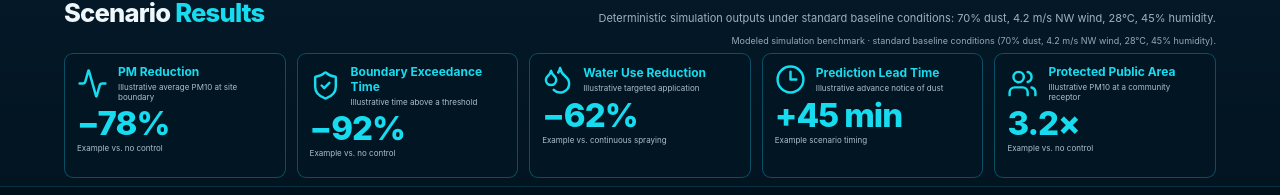
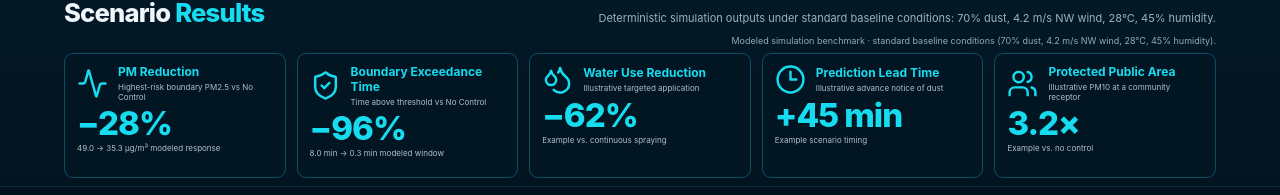
Before and after one commit to meherabmehu/DustTwin, a React (Vite) app: page /results in a window 1280 px wide. Shown: the part 398-593 px from the top of the page. Built offline with nearby package versions, Linux system fonts and the light colour scheme.

Commit message:
calculating PM and exceedance reductions

```diff
--- a/src/pages/Results.tsx
+++ b/src/pages/Results.tsx
@@ -16,20 +16,34 @@ const comparisonBars = [{ label: 'Illustrative', baseline: 48, continuous: 18, r
 const waterBars = [{ label: 'L / day', baseline: 0, continuous: 320, reactive: 210, predictive: 120 }];
 const receptorLines = comparisonSeries.map((row, i) => ({ ...row, twin: Math.max(5, row.twin * .58), baseline: row.baseline * .72 }));
 
-const resultMetrics = [
-  { icon: <Activity />, title: 'PM Reduction', subtitle: 'Illustrative average PM10 at site boundary', value: '−78%', foot: 'Example vs. no control', base: 68 },
-  { icon: <ShieldCheck />, title: 'Boundary Exceedance Time', subtitle: 'Illustrative time above a threshold', value: '−92%', foot: 'Example vs. no control', base: 48 },
-  { icon: <Droplets />, title: 'Water Use Reduction', subtitle: 'Illustrative targeted application', value: '−62%', foot: 'Example vs. continuous spraying', base: 58 },
-  { icon: <Clock3 />, title: 'Prediction Lead Time', subtitle: 'Illustrative advance notice of dust', value: '+45 min', foot: 'Example scenario timing', base: 39 },
-  { icon: <Users />, title: 'Protected Public Area', subtitle: 'Illustrative PM10 at a community receptor', value: '3.2×', foot: 'Example vs. no control', base: 43 },
-];
-
 export default function Results() {
-  const { prediction } = useMemo(() => computeResultsSummary(), []);
+  const { prediction, summary } = useMemo(() => computeResultsSummary(), []);
   const mapReadings: [number, number, number] = [
     Math.round(prediction.sensors[0].forecastPm25),
     Math.round(prediction.sensors[1].forecastPm25),
     Math.round(prediction.sensors[3].forecastPm25),
+  ];
+
+  const resultMetrics = [
+    {
+      icon: <Activity />,
+      title: 'PM Reduction',
+      subtitle: 'Highest-risk boundary PM2.5 vs No Control',
+      value: `−${summary.pmReductionPercent}%`,
+      foot: `${summary.noControlPm25.toFixed(1)} → ${summary.predictivePm25.toFixed(1)} µg/m³ modeled response`,
+      base: 35,
+    },
+    {
+      icon: <ShieldCheck />,
+      title: 'Boundary Exceedance Time',
+      subtitle: 'Time above threshold vs No Control',
+      value: `−${summary.exceedanceReductionPercent}%`,
+      foot: `${summary.noControlExceedance.toFixed(1)} min → ${summary.predictiveExceedance.toFixed(1)} min modeled window`,
+      base: 10,
+    },
+    { icon: <Droplets />, title: 'Water Use Reduction', subtitle: 'Illustrative targeted application', value: '−62%', foot: 'Example vs. continuous spraying', base: 58 },
+    { icon: <Clock3 />, title: 'Prediction Lead Time', subtitle: 'Illustrative advance notice of dust', value: '+45 min', foot: 'Example scenario timing', base: 39 },
+    { icon: <Users />, title: 'Protected Public Area', subtitle: 'Illustrative PM10 at a community receptor', value: '3.2×', foot: 'Example vs. no control', base: 43 },
   ];
 
   return (
```
